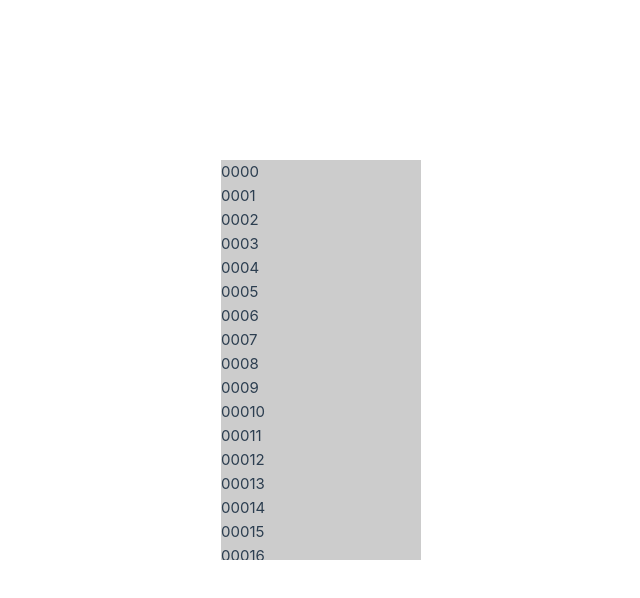
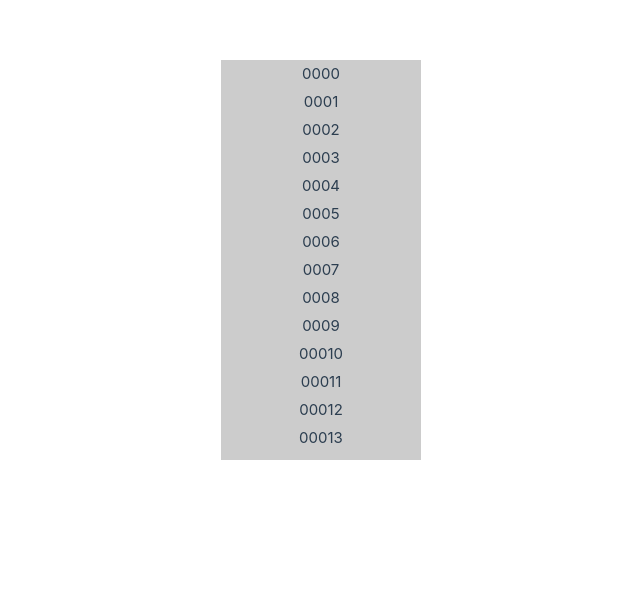
Before and after one commit to vuuuue/vue-demo, a Vue app in the folder vue3-demo/: page / in a window 1280 px wide. Shown: the part 140-738 px from the top of the page, without its empty margins (219-859 px from the left). Built offline with nearby package versions, Linux system fonts and the light colour scheme.

Commit message:
feat: 虚拟滚动列表组件1.0

```diff
--- a/vue3-demo/src/App.vue
+++ b/vue3-demo/src/App.vue
@@ -1,12 +1,50 @@
 <script setup lang="ts">
-import TheWelcome from './components/TheWelcome.vue'
-
+import { ref, reactive, computed, onMounted } from 'vue'
+import VirtuallyList from './components/VirtuallyList.vue'
+type TransferPersonInfo = {
+    name: string
+    phone: string
+    id: string
+    phoneNo: string
+}
+// mock数据
+const getContactList = (): Promise<TransferPersonInfo[]> => {
+    return new Promise((resolve) => {
+        setTimeout(() => {
+            let list: TransferPersonInfo[] = []
+            for (let i = 0; i < 200; i++) {
+                list.push({
+                    name: '张三' + i,
+                    phone: '1234567890' + i,
+                    id: i + '',
+                    phoneNo: '000' + i
+                })
+            }
+            resolve(list)
+        }, 100)
+    })
+}
+const transferContactList = ref<TransferPersonInfo[]>([]) // 真实数据
+getContactList().then((res) => {
+    transferContactList.value = res
+})
 </script>
 
 <template>
-    <TheWelcome />
+    <div style="height: 400px">
+        <VirtuallyList  :listData="transferContactList" v-slot="slotProps">
+            <div class="item" style="height: 28px;">
+                {{ slotProps.item.phoneNo }}
+            </div>
+        </VirtuallyList>
+    </div>
+
 </template>
 
 <style scoped>
-
+.item{
+    display: flex;
+    justify-content: center;
+    align-items: center;
+}
 </style>
--- /dev/null
+++ b/vue3-demo/src/components/VirtuallyList.vue
@@ -0,0 +1,92 @@
+<script setup lang="ts">
+import { computed, nextTick, onMounted, onUpdated, ref } from 'vue'
+
+type TransferPersonInfo = {
+  name: string
+  phone: string
+  id: string
+  phoneNo: string
+}
+const props = defineProps({
+  // 真实数据
+  listData: {
+    type: Array as () => TransferPersonInfo[],
+    default: () => {
+      return []
+    }
+  },
+  // 展示内容区域高度
+  height: {
+    type: String,
+    default: '100%'
+  },
+})
+// item元素
+const items = ref<(Element[])>([])
+// item高度
+const itemHeight = ref(0)
+onUpdated(() => {
+    if (itemHeight.value) return
+    if (items.value && items.value.length) {
+      const { height } = items.value[0].getBoundingClientRect()
+      itemHeight.value = height
+    }
+})
+// 滚动区域高度
+const scrollHeight = computed(() => {
+  return itemHeight.value * props.listData.length
+})
+// 滚动上方距离
+const scrollTop = ref(0)
+// itemcontent的偏移量
+const offsetY = computed(() => {
+  return scrollTop.value - (scrollTop.value % itemHeight.value)
+})
+// 开始索引
+const startIndex = computed(() => {
+  return Math.floor(scrollTop.value / itemHeight.value)
+})
+// 显示区域高度
+const viewContent = ref<Element | null>(null)
+const viewHeight = ref(0)
+onMounted(() => {
+  if (viewContent.value) {
+    viewHeight.value = viewContent.value.clientHeight
+  }
+})
+// 结束索引
+const endIndex = computed(() => {
+  return Math.ceil(startIndex.value + (viewHeight.value / itemHeight.value)) || 1
+})
+// 显示的数据
+const visibleData = computed(() => {
+  return props.listData.slice(startIndex.value, endIndex.value)
+})
+// 滚动事件
+const scrollHandle = (e: Event) => {
+  scrollTop.value = (e.target as Element).scrollTop
+}
+</script>
+
+<template>
+  <div ref="viewContent" class="view-content" @scroll="scrollHandle" :style="{height}">
+    <div class="scroll-content" :style="{ height: scrollHeight + 'px' }">
+      <div class="item-container" :style="{ transform: `translateY(${offsetY}px` }">
+        <div ref="items" class="item" v-for="(item, index) in visibleData" :key="index">
+          <slot :item="item"></slot>
+        </div>
+      </div>
+    </div>
+  </div>
+</template>
+<style>
+.view-content {
+  width: 200px;
+  background-color: #ccc;
+  position: relative;
+  overflow: auto;
+}
+.item-container {
+  overflow: hidden;
+}
+</style>
```
